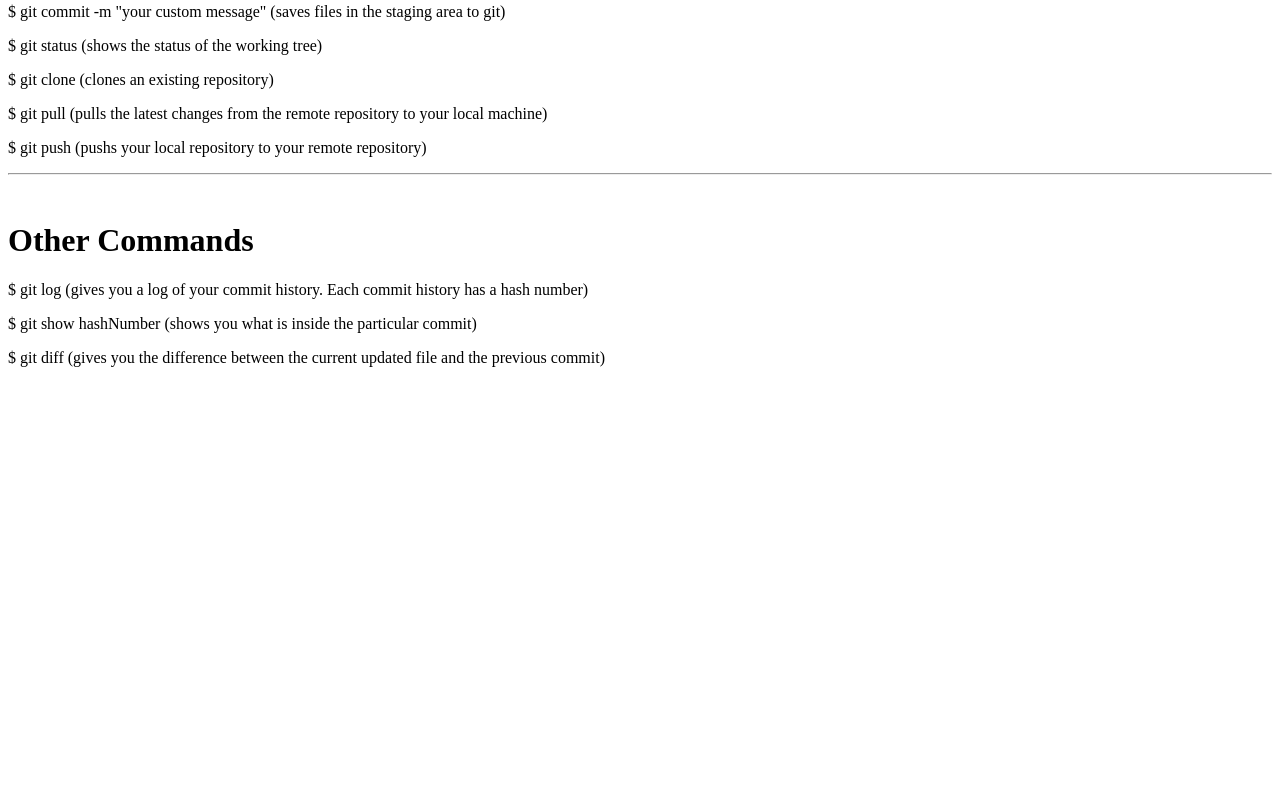
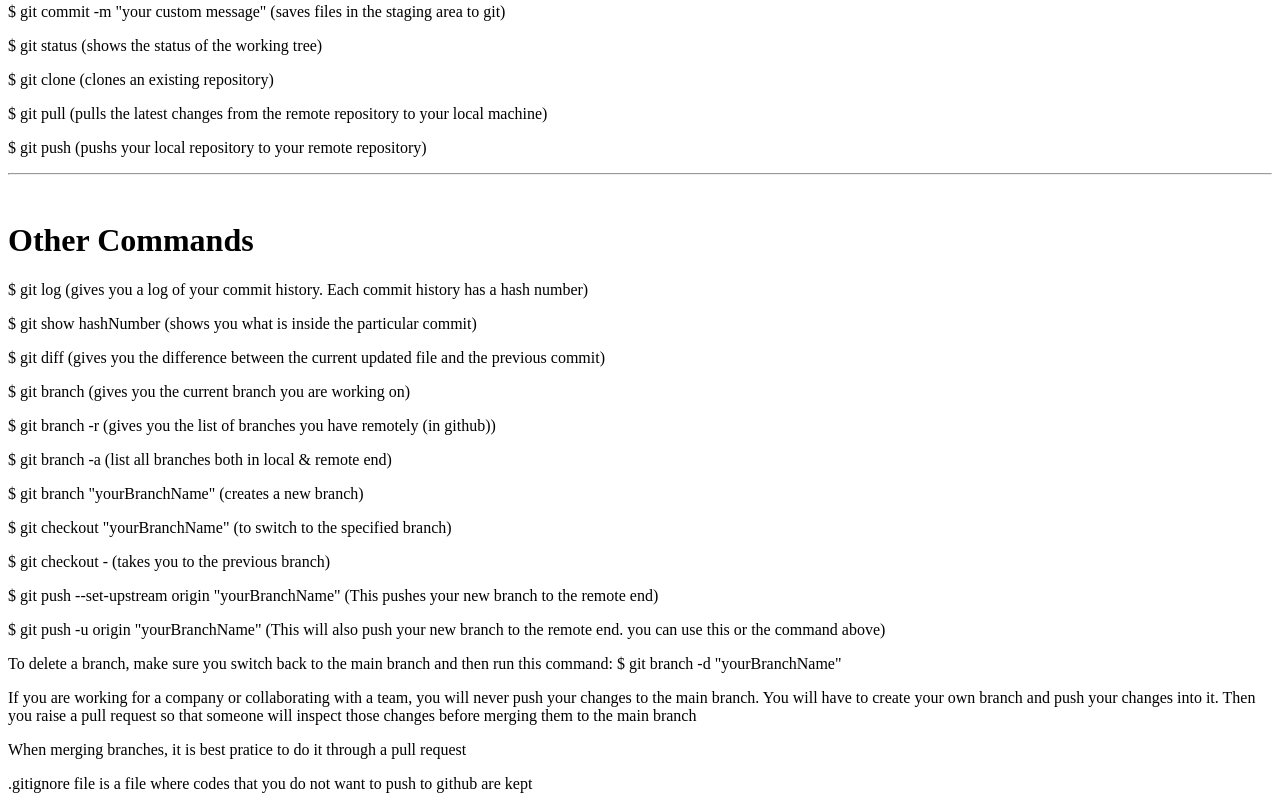
Before and after one commit to ProsperOnos/git_tutorial, a plain HTML site: page index.html in a window 1280 px wide. Shown: the part 417-1226 px from the top of the page. Before the commit the page ends 800 px from the top, so only its background shows below. Drawn offline with Linux system fonts and the light colour scheme.

Commit message:
I added gitignore

```diff
--- a/index.html
+++ b/index.html
@@ -29,5 +29,22 @@
     <p>$ git log (gives you a log of your commit history. Each commit history has a hash number)</p>
     <p>$ git show hashNumber (shows you what is inside the particular commit)</p>
     <p>$ git diff (gives you the difference between the current updated file and the previous commit)</p>
+
+    <p>$ git branch (gives you the current branch you are working on)</p>
+    <p>$ git branch -r (gives you the list of branches you have remotely (in github))</p>
+    <p>$ git branch -a (list all branches both in local & remote end)</p>
+    <p>$ git branch "yourBranchName" (creates a new branch)</p>
+    <p>$ git checkout "yourBranchName" (to switch to the specified branch)</p>
+    <p>$ git checkout - (takes you to the previous branch)</p>
+    <p>$ git push --set-upstream origin "yourBranchName" (This pushes your new branch to the remote end)</p>
+    <p>$ git push -u origin "yourBranchName" (This will also push your new branch to the remote end. you can use this or the command above)</p>
+    <p>To delete a branch, make sure you switch back to the main branch and then run this command: $ git branch -d "yourBranchName"</p>
+    <p>If you are working for a company or collaborating with a team, you will never push your changes to the main branch. You will have to create your own branch and push your changes into it. Then you raise a pull request so that someone will inspect those changes before merging them to the main branch</p>
+
+    <p>When merging branches, it is best pratice to do it through a pull request</p>
+
+    <p>.gitignore file is a file where codes that you do not want to push to github are kept</p>
+    <p></p>
+    <script src="secret.js"></script>
 </body>
 </html>
```
Also changed, not shown: 1 other file.
